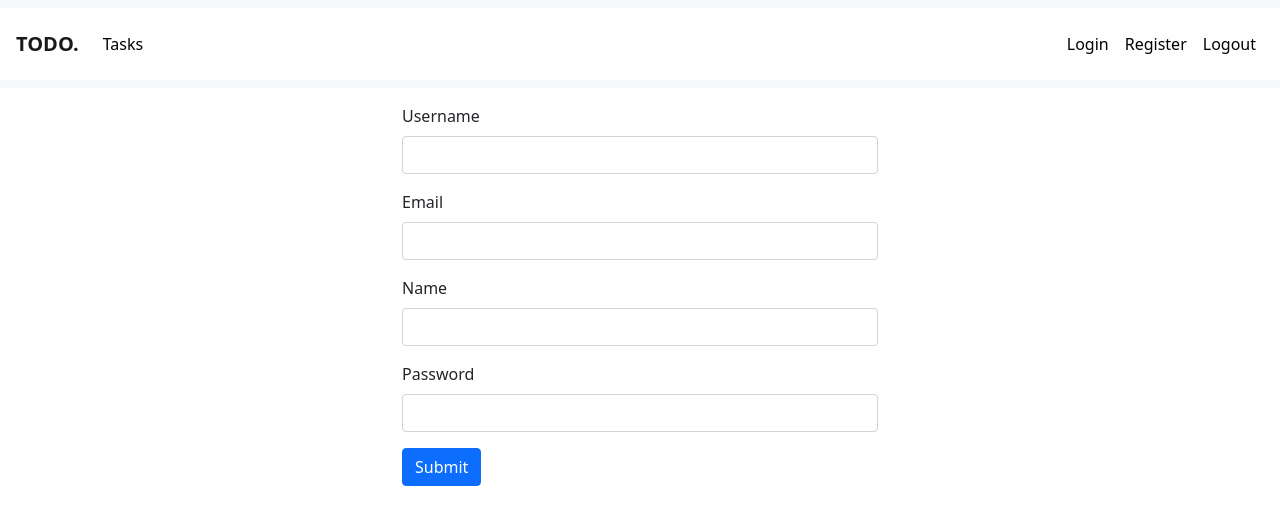
After one commit to jeevankumar54/Todo_list, a FastAPI app: template templates/register.html in a window 1280 px wide. The commit adds this page. Shown: the top 525 px of the page. Run offline with FastAPI, Linux system fonts and the light colour scheme; the template is opened without the code that fills it, so the values that code supplies are empty; parts of the project's set-up code (start-up, migrations or seed data) failed here and were passed over.

Commit message:
Registration page

```diff
--- a/main.py
+++ b/main.py
@@ -1,15 +1,18 @@
-from fastapi import FastAPI, Request, Depends
+from datetime import timedelta
+from fastapi import FastAPI, Request, Depends, status, Form
 from fastapi.templating import Jinja2Templates
 from fastapi.staticfiles import StaticFiles
 from fastapi.encoders import jsonable_encoder
 from db import SessionLocal, engine, DBContext
-import models
+import models, crud, schemas
 from sqlalchemy.orm import Session
 from fastapi_login import LoginManager
 from dotenv import load_dotenv
 import os
+from passlib.context import CryptContext
+from fastapi.responses import RedirectResponse
+from fastapi.security import OAuth2PasswordRequestForm
 
-app = FastAPI()
 load_dotenv()
 SECRET_KEY = os.getenv('SECRET_KEY')
 ACCESS_TOKEN_EXPIRES_MINUTES = 60
@@ -17,6 +20,9 @@ ACCESS_TOKEN_EXPIRES_MINUTES = 60
 manager = LoginManager(SECRET_KEY, token_url="/login", use_cookie=True)
 manager.cookie_name = "auth"
 
+pwd_ctx = CryptContext(schemes=["bcrypt"], deprecated="auto")
+
+app = FastAPI()
 templates = Jinja2Templates(directory="templates")
 app.mount("/static", StaticFiles(directory="static"),name="static")
 
@@ -24,14 +30,83 @@ def get_db():
     with DBContext() as db:
         yield db
 
+def get_hashed_password(plain_password):
+    return pwd_ctx.hash(plain_password)
+
+def verify_password(plain_password, hashed_password):
+    return pwd_ctx.verify(plain_password, hashed_password)
+
+@manager.user_loader()
+def get_user(username: str, db:Session = None):
+    if db is None:
+        with DBContext() as db:
+            return crud.get_user_by_username(db=db, username=username)
+    return crud.get_user_by_username(db=db, username=username)
+
+def authenticate_user(username: str, password: str, db: Session = Depends(get_db)):
+    user = crud.get_user_by_username(db=db, username=username)
+    if not user:
+        return None
+    if not verify_password(plain_password=password, hashed_password=user.hashed_password):
+        return None
+    return user
+
+class NotAuthenticatedException(Exception):
+    pass
+
+def not_authenticated_exception_handler(request, exception):
+    return RedirectResponse("/login")
+
+manager.not_authenticated_exception_cls = NotAuthenticatedException
+app.add_exception_handler(NotAuthenticatedException, not_authenticated_exception_handler)
+
 @app.get("/")
 def root(request: Request):
     return templates.TemplateResponse("index.html", {"request": request, "title":"Home"})
 
 @app.get("/tasks")
-def get_tasks(db: Session = Depends(get_db)):
-    return jsonable_encoder(db.query(models.Task).first())
+def get_tasks(db: Session = Depends(get_db), user: schemas.User = Depends(manager)):
+    return jsonable_encoder(user)
 
 @app.get("/login")
 def get_login(request: Request):
     return templates.TemplateResponse("login.html", {"request": request, "title": "Login"})
+
+@app.post("/login")
+def login(request: Request, form_data: OAuth2PasswordRequestForm = Depends(), db: Session = Depends(get_db)):
+    user = authenticate_user(username=form_data.username, password=form_data.password,db=db)
+    if not user:
+        return templates.TemplateResponse("login.html", {"request": request, "title": "Login", "invalid": True}, status_code=status.HTTP_401_UNAUTHORIZED)
+    access_token_expires = timedelta(minutes=ACCESS_TOKEN_EXPIRES_MINUTES)
+    access_token = manager.create_access_token(
+        data={"sub": user.username},
+        expires=access_token_expires
+    )
+    resp = RedirectResponse("/tasks", status_code=status.HTTP_302_FOUND)
+    manager.set_cookie(resp,access_token)
+    return resp
+
+@app.get("/register")
+def get_register(request: Request):
+    return templates.TemplateResponse("register.html", {"request": request, "title": "Register"})
+
+@app.post("/register")
+def register(request: Request,
+             username: str =Form(...),
+             email: str = Form(...),
+             name: str = Form(...),
+             password: str = Form(...),
+             db: Session = Depends(get_db)):
+    hashed_password = get_hashed_password(password)
+    invalid = False
+    if crud.get_user_by_username(db=db, username=username):
+        invalid = True
+    if crud.get_user_by_email(db=db, email=email):
+        invalid = True
+
+    if not invalid:
+        crud.create_user(db=db, user=schemas.UserCreate(username=username,email=email,name=name,hashed_password=hashed_password))
+        response = RedirectResponse("/login", status_code=status.HTTP_302_FOUND)
+        return response
+    else:
+        return templates.TemplateResponse("register.html", {"request": request,"title": "Register", "invalid": True}, status_code=status.HTTP_400_BAD_REQUEST)
--- a/models.py
+++ b/models.py
@@ -20,4 +20,4 @@ class Task(Base):
     text = Column(String, index=True, nullable=False)
     user_id = Column(String, ForeignKey("user.id"), nullable=False)
 
-    user = relationship("User", back_populates="task")
+    user = relationship("User", back_populates="items")
--- a/schemas.py
+++ b/schemas.py
@@ -17,6 +17,7 @@ class TaskCreate(TaskBase):
 class UserBase(BaseModel):
     username: str
     email: str
+    name: str
     hashed_password: str
 
 class User(UserBase):
--- a/templates/navbar.html
+++ b/templates/navbar.html
@@ -16,7 +16,7 @@
                 <a class="nav-link" href="/login">Login</a>
             </li>
             <li class="nav-item">
-                <a class="nav-link" href="/registert">Register</a>
+                <a class="nav-link" href="/register">Register</a>
             </li>
             <li class="nav-item">
                 <a class="nav-link" href="/logout">Logout</a>
--- /dev/null
+++ b/templates/register.html
@@ -0,0 +1,37 @@
+{% include 'header.html'%}
+{% include 'navbar.html'%}
+<style>
+    .container {
+        max-width: 500px;
+        margin-left: auto;
+        margin-right: auto;
+        margin-top: 1em;
+    }
+</style>
+
+<div class="container">
+    <form action="register" method="POST">
+
+    <div class="mb-3">
+        <label for="username" class="form-label">Username</label>
+        <input type="text" class="form-control" id="username" name="username">
+    </div>
+    <div class="mb-3">
+        <label for="email" class="form-label">Email</label>
+        <input type="email" class="form-control" id="email" name="email">
+    </div>
+    <div class="mb-3">
+        <label for="name" class="form-label">Name</label>
+        <input type="text" class="form-control" id="name" name="name">
+    </div>
+    <div class="mb-3">
+        <label for="password" class="form-label">Password</label>
+        <input type="password" class="form-control" id="password" name="password">
+    </div>
+    <button type="submit" class="btn btn-primary">Submit</button>
+    </form>
+    {% if invalid %}
+        <p style= "margin-top: 0.5em; color: #eb4823;">This user is already registered.</p>
+    {% endif %}
+</div>
+{% include 'footer.html'%}
```
Also changed, not shown: crud.py (+15 -1 lines), todo_app.db (added).
